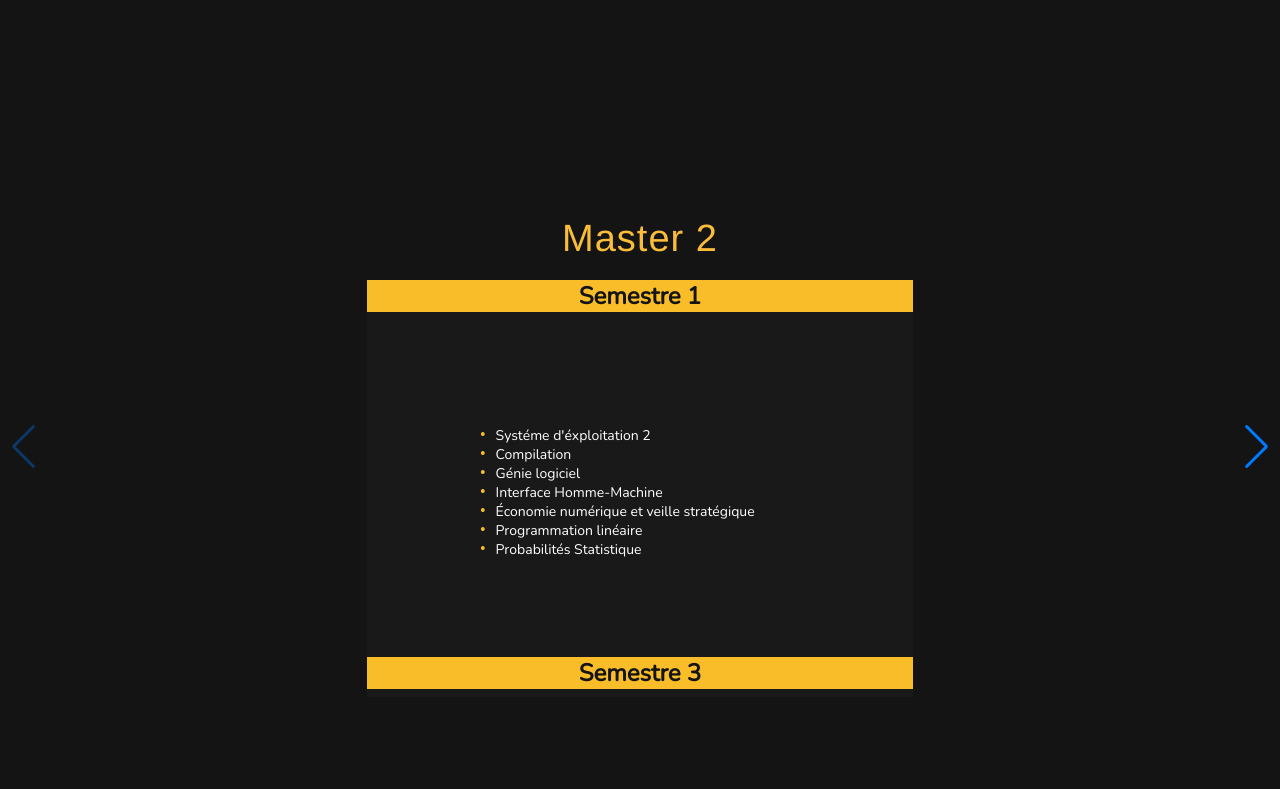
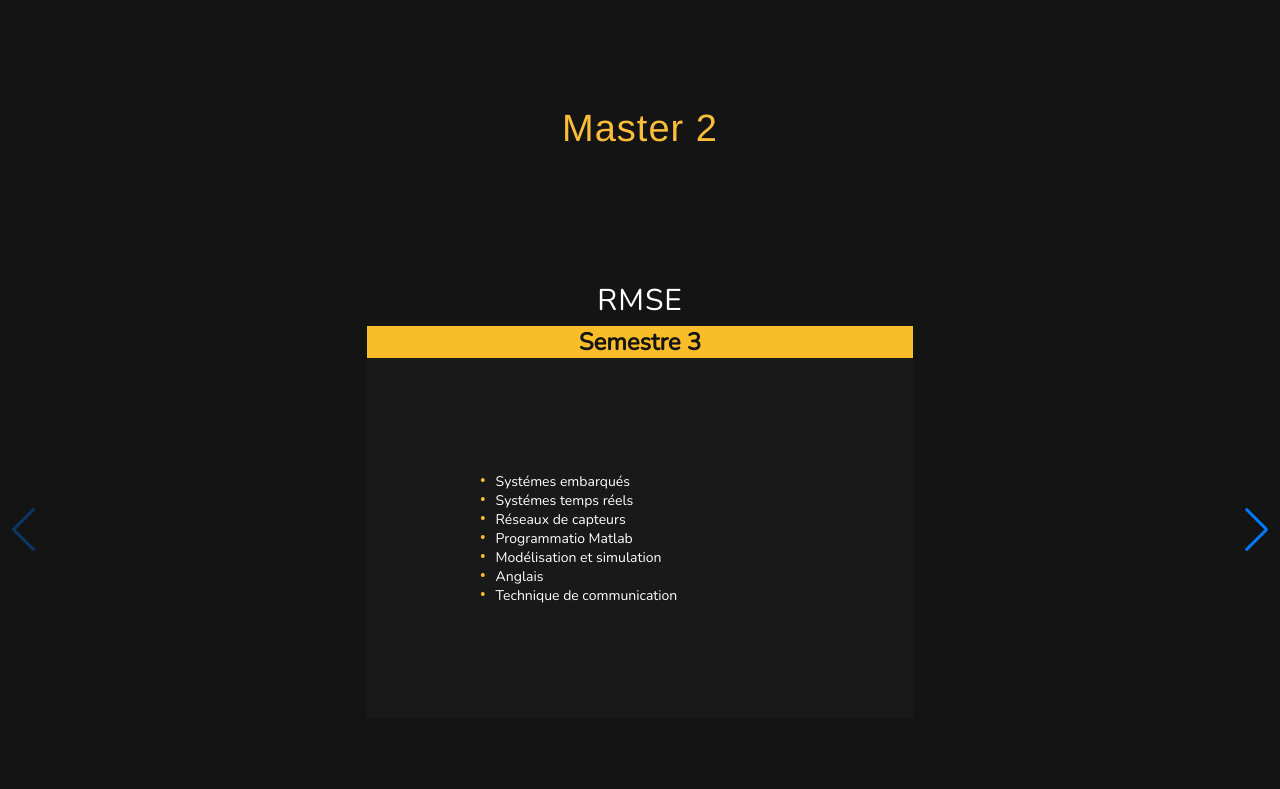
Before and after one commit to Blackya-de/Tamusni, a plain HTML site: page index.html in a window 1280 px wide. Shown: the part 3684-4473 px from the top of the page. Drawn offline with nearby package versions, Linux system fonts and the light colour scheme.

Commit message:
replaced placeholder text

```diff
--- a/css/style.css
+++ b/css/style.css
@@ -441,3 +441,7 @@ footer p{
     justify-content:center;
     align-items:center;
 }
+.swiper-button-prev,
+.swiper-button-prev{
+  color: #fabd1a;
+}
--- a/index.html
+++ b/index.html
@@ -59,6 +59,7 @@
     <p>Une plate-forme qui contients des cours, examens,
       exercices TD et TP pour les étudiant du département informatique de l'univérsité Mouloud MAMMERI Tizi-ouzou</p>
   </section>
+  <!-------------------------------------------------------LICENCE 1----------------------------------------------------------->
   <section class="license" id="licence1">
     <h1>License1</h1>
     <div class="row-2">
@@ -92,6 +93,7 @@
       </div>
     </div>
   </section>
+  <!-------------------------------------------------------LICENCE 2----------------------------------------------------------->
   <section class="license" id="licence2">
     <h1>License 2</h1>
     <div class="row-2">
@@ -100,7 +102,7 @@
           <h2>Semestre 3</h2>
         </a>
         <ul>
-          <li><span>&bull;</span><a href="#">Algorithmique et structure des données</a></li>
+          <li><span>&bull;</span><a href="#">Algorithmique et structure des données 3</a></li>
           <li><span>&bull;</span><a href="#">Architecture des ordinateurs</a></li>
           <li><span>&bull;</span><a href="#">Systéme d'information</a></li>
           <li><span>&bull;</span><a href="#">Théorie des graphes</a></li>
@@ -125,6 +127,8 @@
       </div>
     </div>
   </section>
+  <!-------------------------------------------------------LICENCE 3----------------------------------------------------------->
+
   <section class="license" id="licence3">
     <h1>License 3</h1>
     <div class="row-2">
@@ -158,10 +162,13 @@
       </div>
     </div>
   </section>
+  <!-------------------------------------------------------MASTER 1----------------------------------------------------------->
+
   <section class="master-t" id="master1">
     <h1>Master 1</h1>
     <div class="swiper-container">
       <div class="swiper-wrapper">
+        <!-----------------------------------------------M1--SPECIALITE RMSE---------------------------------------------------------->
 
         <div class="swiper-slide">
           <div class="container" id="Master1">
@@ -169,112 +176,129 @@
             <div class="semestre-t active">
               <h2>Semestre 1</h2>
               <ul>
-                <li><span>&bull;</span><a href="#">Systéme d'éxploitation 2</a></li>
-                <li><span>&bull;</span><a href="#">Compilation</a></li>
-                <li><span>&bull;</span><a href="#">Génie logiciel</a></li>
-                <li><span>&bull;</span><a href="#">Interface Homme-Machine</a></li>
-                <li><span>&bull;</span><a href="#">Économie numérique et veille stratégique</a></li>
-                <li><span>&bull;</span><a href="#">Programmation linéaire</a></li>
-                <li><span>&bull;</span><a href="#">Probabilités Statistique</a></li>
+                <li><span>&bull;</span><a href="#">Réseaux et sécurité</a></li>
+                <li><span>&bull;</span><a href="#">Les réseaux mobiles</a></li>
+                <li><span>&bull;</span><a href="#">Systémes opératoires</a></li>
+                <li><span>&bull;</span><a href="#">Architectures paralléles et systéme distribués</a></li>
+                <li><span>&bull;</span><a href="#">Programmation paralléle</a></li>
+                <li><span>&bull;</span><a href="#">Programmation assembleur</a></li>
+                <li><span>&bull;</span><a href="#">Anglais</a></li>
+                <li><span>&bull;</span><a href="#">Droit informatique et cybercriminalité</a></li>
               </ul>
             </div>
             <div class="semestre-t">
               <h2>Semestre 2</h2>
               <ul>
-                <li><span>&bull;</span><a href="#">Systéme d'éxploitation 2</a></li>
-                <li><span>&bull;</span><a href="#">Compilation</a></li>
-                <li><span>&bull;</span><a href="#">Génie logiciel</a></li>
-                <li><span>&bull;</span><a href="#">Interface Homme-Machine</a></li>
-                <li><span>&bull;</span><a href="#">Économie numérique et veille stratégique</a></li>
-                <li><span>&bull;</span><a href="#">Programmation linéaire</a></li>
-                <li><span>&bull;</span><a href="#">Probabilités Statistique</a></li>
+                <li><span>&bull;</span><a href="#">Réseaux mobiles 2</a></li>
+                <li><span>&bull;</span><a href="#">Réseaux et Qos</a></li>
+                <li><span>&bull;</span><a href="#">Algorithmique avancée et complexité</a></li>
+                <li><span>&bull;</span><a href="#">Programmation d'interfaces</a></li>
+                <li><span>&bull;</span><a href="#">Java Android</a></li>
+                <li><span>&bull;</span><a href="#">Fondaments de l'IA</a></li>
+                <li><span>&bull;</span><a href="#">Vision et Traitement d'images</a></li>
+                <li><span>&bull;</span><a href="#">Anglais</a></li>
+                <li><span>&bull;</span><a href="#">Entreprenarait et création d'entreprises </a></li>
               </ul>
             </div>
           </div>
         </div>
+        <!-----------------------------------------------M1--SPECIALITE ISI---------------------------------------------------------->
+
         <div class="swiper-slide">
           <div class="container" id="Master1">
             <h2 id="master-spécialité">ISI</h2>
             <div class="semestre-t active">
               <h2>Semestre 1</h2>
               <ul>
-                <li><span>&bull;</span><a href="#">Systéme d'éxploitation 2</a></li>
-                <li><span>&bull;</span><a href="#">Compilation</a></li>
-                <li><span>&bull;</span><a href="#">Génie logiciel</a></li>
-                <li><span>&bull;</span><a href="#">Interface Homme-Machine</a></li>
-                <li><span>&bull;</span><a href="#">Économie numérique et veille stratégique</a></li>
-                <li><span>&bull;</span><a href="#">Programmation linéaire</a></li>
-                <li><span>&bull;</span><a href="#">Probabilités Statistique</a></li>
+                <li><span>&bull;</span><a href="#">Assurance et qualité du logiciel</a></li>
+                <li><span>&bull;</span><a href="#">Systéme d'exploitation </a></li>
+                <li><span>&bull;</span><a href="#">Base de données avancées</a></li>
+                <li><span>&bull;</span><a href="#">Réseaux NTIC</a></li>
+                <li><span>&bull;</span><a href="#">Analyse de données</a></li>
+                <li><span>&bull;</span><a href="#">Sécurité informatique</a></li>
+                <li><span>&bull;</span><a href="#">Recherche opérationnelles</a></li>
+                <li><span>&bull;</span><a href="#">Techniques de commuication et d'expression </a></li>
+                <li><span>&bull;</span><a href="#">Anglais 1 </a></li>
               </ul>
             </div>
             <div class="semestre-t">
               <h2>Semestre 2</h2>
               <ul>
-                <li><span>&bull;</span><a href="#">Systéme d'éxploitation 2</a></li>
-                <li><span>&bull;</span><a href="#">Compilation</a></li>
-                <li><span>&bull;</span><a href="#">Génie logiciel</a></li>
-                <li><span>&bull;</span><a href="#">Interface Homme-Machine</a></li>
-                <li><span>&bull;</span><a href="#">Économie numérique et veille stratégique</a></li>
-                <li><span>&bull;</span><a href="#">Programmation linéaire</a></li>
-                <li><span>&bull;</span><a href="#">Probabilités Statistique</a></li>
+                <li><span>&bull;</span><a href="#">Data mining et aide à la décision</a></li>
+                <li><span>&bull;</span><a href="#">Fondaments de l'IA</a></li>
+                <li><span>&bull;</span><a href="#">Architectures de logiciels 1</a></li>
+                <li><span>&bull;</span><a href="#">Ingénierie des systémes d'information</a></li>
+                <li><span>&bull;</span><a href="#">Programmation temps réel</a></li>
+                <li><span>&bull;</span><a href="#">Consuite de projets informatique 1</a></li>
+                <li><span>&bull;</span><a href="#">Entreprenariat et création d'entreprise</a></li>
+                <li><span>&bull;</span><a href="#">Anglais 2</a></li>
               </ul>
             </div>
           </div>
         </div>
+        <!-----------------------------------------------M1--SPECIALITE CPE---------------------------------------------------------->
+
         <div class="swiper-slide">
           <div class="container" id="Master1">
             <h2 id="master-spécialité">CPE</h2>
             <div class="semestre-t active">
               <h2>Semestre 1</h2>
               <ul>
-                <li><span>&bull;</span><a href="#">Systéme d'éxploitation 2</a></li>
-                <li><span>&bull;</span><a href="#">Compilation</a></li>
-                <li><span>&bull;</span><a href="#">Génie logiciel</a></li>
-                <li><span>&bull;</span><a href="#">Interface Homme-Machine</a></li>
-                <li><span>&bull;</span><a href="#">Économie numérique et veille stratégique</a></li>
-                <li><span>&bull;</span><a href="#">Programmation linéaire</a></li>
-                <li><span>&bull;</span><a href="#">Probabilités Statistique</a></li>
+                <li><span>&bull;</span><a href="#">Réseaux et NTIC</a></li>
+                <li><span>&bull;</span><a href="#">Systémes d'xploitation avancés </a></li>
+                <li><span>&bull;</span><a href="#">Architecture 1</a></li>
+                <li><span>&bull;</span><a href="#">Bases de données avancées</a></li>
+                <li><span>&bull;</span><a href="#">Sécurité informatiques</a></li>
+                <li><span>&bull;</span><a href="#">Conduite de prjets informatiques 1</a></li>
+                <li><span>&bull;</span><a href="#">Angalis 1</a></li>
+                <li><span>&bull;</span><a href="#">Techniques de commuication et d'expression 1</a></li>
               </ul>
             </div>
             <div class="semestre-t">
               <h2>Semestre 2</h2>
               <ul>
-                <li><span>&bull;</span><a href="#">Systéme d'éxploitation 2</a></li>
-                <li><span>&bull;</span><a href="#">Compilation</a></li>
-                <li><span>&bull;</span><a href="#">Génie logiciel</a></li>
-                <li><span>&bull;</span><a href="#">Interface Homme-Machine</a></li>
-                <li><span>&bull;</span><a href="#">Économie numérique et veille stratégique</a></li>
-                <li><span>&bull;</span><a href="#">Programmation linéaire</a></li>
-                <li><span>&bull;</span><a href="#">Probabilités Statistique</a></li>
+                <li><span>&bull;</span><a href="#">Architectures logicielles 1</a></li>
+                <li><span>&bull;</span><a href="#">Fondaments de l'IA </a></li>
+                <li><span>&bull;</span><a href="#">Assurance qualité logicielle</a></li>
+                <li><span>&bull;</span><a href="#">Compilation 2</a></li>
+                <li><span>&bull;</span><a href="#">Conduite de projets informatiques 2</a></li>
+                <li><span>&bull;</span><a href="#">Fouille de données</a></li>
+                <li><span>&bull;</span><a href="#">Entreprise et création d'entreprise</a></li>
+                <li><span>&bull;</span><a href="#">Anglais 2 </a></li>
               </ul>
             </div>
           </div>
         </div>
+        <!-----------------------------------------------M1--SPECIALITE SI---------------------------------------------------------->
+
         <div class="swiper-slide">
           <div class="container" id="Master1">
             <h2 id="master-spécialité">SI</h2>
             <div class="semestre-t active">
               <h2>Semestre 1</h2>
               <ul>
-                <li><span>&bull;</span><a href="#">Systéme d'éxploitation 2</a></li>
-                <li><span>&bull;</span><a href="#">Compilation</a></li>
-                <li><span>&bull;</span><a href="#">Génie logiciel</a></li>
-                <li><span>&bull;</span><a href="#">Interface Homme-Machine</a></li>
-                <li><span>&bull;</span><a href="#">Économie numérique et veille stratégique</a></li>
-                <li><span>&bull;</span><a href="#">Programmation linéaire</a></li>
-                <li><span>&bull;</span><a href="#">Probabilités Statistique</a></li>
+                <li><span>&bull;</span><a href="#">Réseaux et NTIC</a></li>
+                <li><span>&bull;</span><a href="#">Conception sur systémes d'exploitation nomades </a></li>
+                <li><span>&bull;</span><a href="#">Architecture 1</a></li>
+                <li><span>&bull;</span><a href="#">Bases de données avancées</a></li>
+                <li><span>&bull;</span><a href="#">Programmation temps réel</a></li>
+                <li><span>&bull;</span><a href="#">Prcours systéme et réseaux</a></li>
+                <li><span>&bull;</span><a href="#">Sécurité informatique</a></li>
+                <li><span>&bull;</span><a href="#">Techniques de commuication et d'expression </a></li>
               </ul>
             </div>
             <div class="semestre-t">
               <h2>Semestre 2</h2>
               <ul>
-                <li><span>&bull;</span><a href="#">Systéme d'éxploitation 2</a></li>
-                <li><span>&bull;</span><a href="#">Compilation</a></li>
-                <li><span>&bull;</span><a href="#">Génie logiciel</a></li>
-                <li><span>&bull;</span><a href="#">Interface Homme-Machine</a></li>
-                <li><span>&bull;</span><a href="#">Économie numérique et veille stratégique</a></li>
-                <li><span>&bull;</span><a href="#">Programmation linéaire</a></li>
-                <li><span>&bull;</span><a href="#">Probabilités Statistique</a></li>
+                <li><span>&bull;</span><a href="#">Architecture logiciel </a></li>
+                <li><span>&bull;</span><a href="#">Fondaments de l'AI </a></li>
+                <li><span>&bull;</span><a href="#">Big data et cloud computing</a></li>
+                <li><span>&bull;</span><a href="#">Compilation 2</a></li>
+                <li><span>&bull;</span><a href="#">Administration systéme réseaux</a></li>
+                <li><span>&bull;</span><a href="#">Gestion de projets</a></li>
+                <li><span>&bull;</span><a href="#">Entreprenariat et création d'entreprise</a></li>
+                <li><span>&bull;</span><a href="#">Techniques de commuication et d'expression </a></li>
+                <li><span>&bull;</span><a href="#">Anglais 2 </a></li>
               </ul>
             </div>
           </div>
@@ -288,64 +312,89 @@
     </div>
     </div>
   </section>
+  <!-------------------------------------------------MASTER 2---------------------------------------------------------->
+
   <section class="master-t" id="master2">
+    <h1>Master 2</h1>
+
     <div class="swiper-container">
       <div class="swiper-wrapper">
-
+        <!-----------------------------------------------M2--SPECIALITE RMSE---------------------------------------------------------->
         <div class="swiper-slide">
           <div class="container" id="Master1">
-            <h1>Master 2</h1>
+            <h2 id="master-spécialité">RMSE</h2>
             <div class="semestre-t active">
-              <h2>Semestre 1</h2>
-              <ul>
-                <li><span>&bull;</span><a href="#">Systéme d'éxploitation 2</a></li>
-                <li><span>&bull;</span><a href="#">Compilation</a></li>
-                <li><span>&bull;</span><a href="#">Génie logiciel</a></li>
-                <li><span>&bull;</span><a href="#">Interface Homme-Machine</a></li>
-                <li><span>&bull;</span><a href="#">Économie numérique et veille stratégique</a></li>
-                <li><span>&bull;</span><a href="#">Programmation linéaire</a></li>
-                <li><span>&bull;</span><a href="#">Probabilités Statistique</a></li>
-              </ul>
-            </div>
-            <div class="semestre-t">
               <h2>Semestre 3</h2>
               <ul>
-                <li><span>&bull;</span><a href="#">Systéme d'éxploitation 2</a></li>
-                <li><span>&bull;</span><a href="#">Compilation</a></li>
-                <li><span>&bull;</span><a href="#">Génie logiciel</a></li>
-                <li><span>&bull;</span><a href="#">Interface Homme-Machine</a></li>
-                <li><span>&bull;</span><a href="#">Économie numérique et veille stratégique</a></li>
-                <li><span>&bull;</span><a href="#">Programmation linéaire</a></li>
-                <li><span>&bull;</span><a href="#">Probabilités Statistique</a></li>
+                <li><span>&bull;</span><a href="#">Systémes embarqués</a></li>
+                <li><span>&bull;</span><a href="#">Systémes temps réels</a></li>
+                <li><span>&bull;</span><a href="#">Réseaux de capteurs</a></li>
+                <li><span>&bull;</span><a href="#">Programmatio Matlab</a></li>
+                <li><span>&bull;</span><a href="#">Modélisation et simulation</a></li>
+                <li><span>&bull;</span><a href="#">Anglais</a></li>
+                <li><span>&bull;</span><a href="#">Technique de communication</a></li>
               </ul>
             </div>
           </div>
         </div>
+        <!-----------------------------------------------M2--SPECIALITE ISI---------------------------------------------------------->
+
         <div class="swiper-slide">
           <div class="container" id="Master1">
-            <h1>Master 1</h1>
+            <h2 id="master-spécialité">ISI</h2>
             <div class="semestre-t active">
-              <h2>Semestre 1</h2>
+              <h2>Semestre 3</h2>
               <ul>
-                <li><span>&bull;</span><a href="#">Systéme d'éxploitation 2</a></li>
-                <li><span>&bull;</span><a href="#">Compilation</a></li>
-                <li><span>&bull;</span><a href="#">Génie logiciel</a></li>
-                <li><span>&bull;</span><a href="#">Interface Homme-Machine</a></li>
-                <li><span>&bull;</span><a href="#">Économie numérique et veille stratégique</a></li>
-                <li><span>&bull;</span><a href="#">Programmation linéaire</a></li>
-                <li><span>&bull;</span><a href="#">Probabilités Statistique</a></li>
+                <li><span>&bull;</span><a href="#">Réseaux de capteurs</a></li>
+                <li><span>&bull;</span><a href="#">Data Mining et aide à la décision 2 </a></li>
+                <li><span>&bull;</span><a href="#">Architecture logiciels 2</a></li>
+                <li><span>&bull;</span><a href="#">Recherche d'information</a></li>
+                <li><span>&bull;</span><a href="#">Conduite de projets informatiques 2</a></li>
+                <li><span>&bull;</span><a href="#">Gestion d'entreprises</a></li>
+                <li><span>&bull;</span><a href="#">Droit d'informatique</a></li>
+                <li><span>&bull;</span><a href="#">Anglais 3 </a></li>
               </ul>
             </div>
-            <div class="semestre-t">
+          </div>
+        </div>
+        <!-----------------------------------------------M2--SPECIALITE CPE---------------------------------------------------------->
+
+        <div class="swiper-slide">
+          <div class="container" id="Master1">
+            <h2 id="master-spécialité">CPE</h2>
+            <div class="semestre-t active">
               <h2>Semestre 3</h2>
               <ul>
-                <li><span>&bull;</span><a href="#">Systéme d'éxploitation 2</a></li>
-                <li><span>&bull;</span><a href="#">Compilation</a></li>
-                <li><span>&bull;</span><a href="#">Génie logiciel</a></li>
-                <li><span>&bull;</span><a href="#">Interface Homme-Machine</a></li>
-                <li><span>&bull;</span><a href="#">Économie numérique et veille stratégique</a></li>
-                <li><span>&bull;</span><a href="#">Programmation linéaire</a></li>
-                <li><span>&bull;</span><a href="#">Probabilités Statistique</a></li>
+                <li><span>&bull;</span><a href="#">Systéme d'information avancés</a></li>
+                <li><span>&bull;</span><a href="#">Archiectures logicielles 2 </a></li>
+                <li><span>&bull;</span><a href="#">Représentation des connaissances et langage XML</a></li>
+                <li><span>&bull;</span><a href="#">Spécification logique et validation des programmes</a></li>
+                <li><span>&bull;</span><a href="#">Indexation et recherches d'informations multimédia</a></li>
+                <li><span>&bull;</span><a href="#">Ingénierie du web/a></li>
+                <li><span>&bull;</span><a href="#">Techniques logicielles pour le cloud computing</a></li>
+                <li><span>&bull;</span><a href="#">Anglais 3 </a></li>
+
+              </ul>
+            </div>
+          </div>
+        </div>
+
+        <!-----------------------------------------------M2--SPECIALITE SI---------------------------------------------------------->
+
+        <div class="swiper-slide">
+          <div class="container" id="Master1">
+            <h2 id="master-spécialité">SI</h2>
+            <div class="semestre-t active">
+              <h2>Semestre 3</h2>
+              <ul>
+                <li><span>&bull;</span><a href="#">Systéme d'exploitation 2</a></li>
+                <li><span>&bull;</span><a href="#">Architecture 2 </a></li>
+                <li><span>&bull;</span><a href="#">Langages de description des architectures</a></li>
+                <li><span>&bull;</span><a href="#">Logique formelle</a></li>
+                <li><span>&bull;</span><a href="#">Vérification validation de programmes</a></li>
+                <li><span>&bull;</span><a href="#">Téchniques de programmation web</a></li>
+                <li><span>&bull;</span><a href="#">Réseaux et capteurs</a></li>
+                <li><span>&bull;</span><a href="#">Anglais 3 </a></li>
               </ul>
             </div>
           </div>
@@ -355,8 +404,7 @@
       <div class="swiper-button-prev"></div>
       <div class="swiper-button-next"></div>
     </div>
-    </div>
-    </div>
+
   </section>
 
   <section class="contribution" id="contribution">
```
